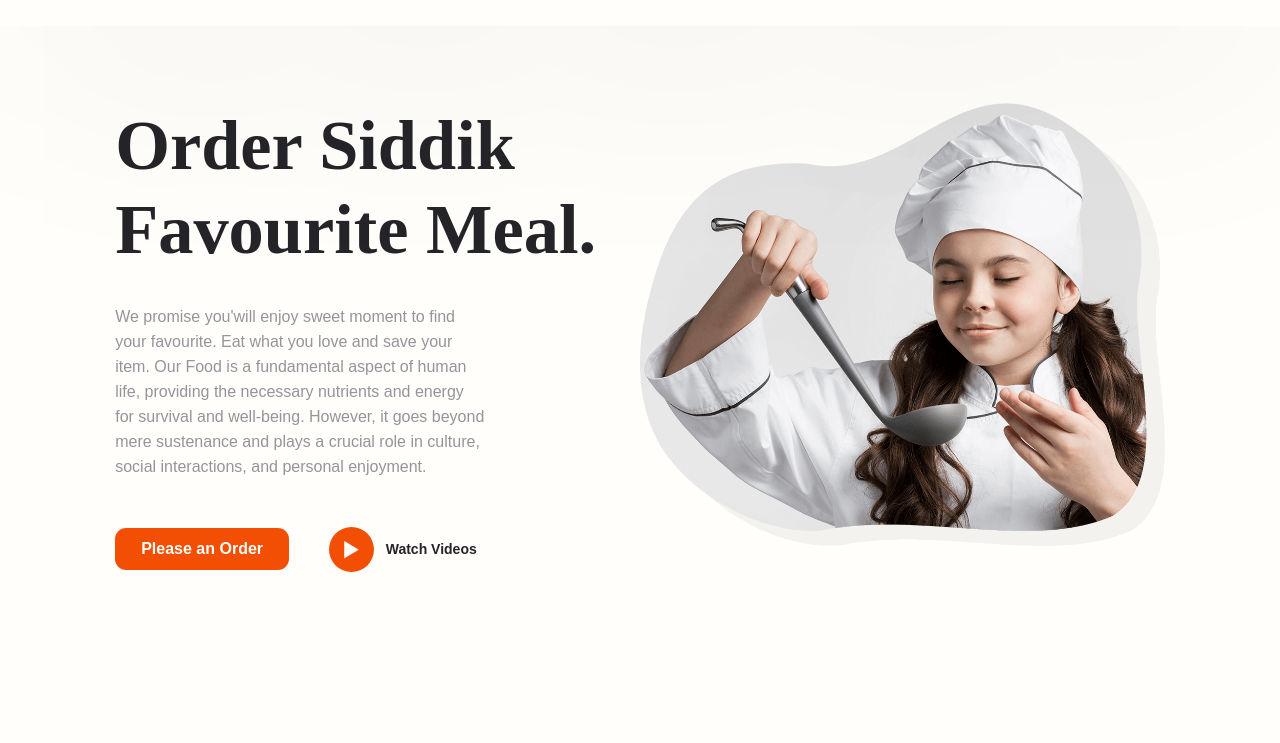
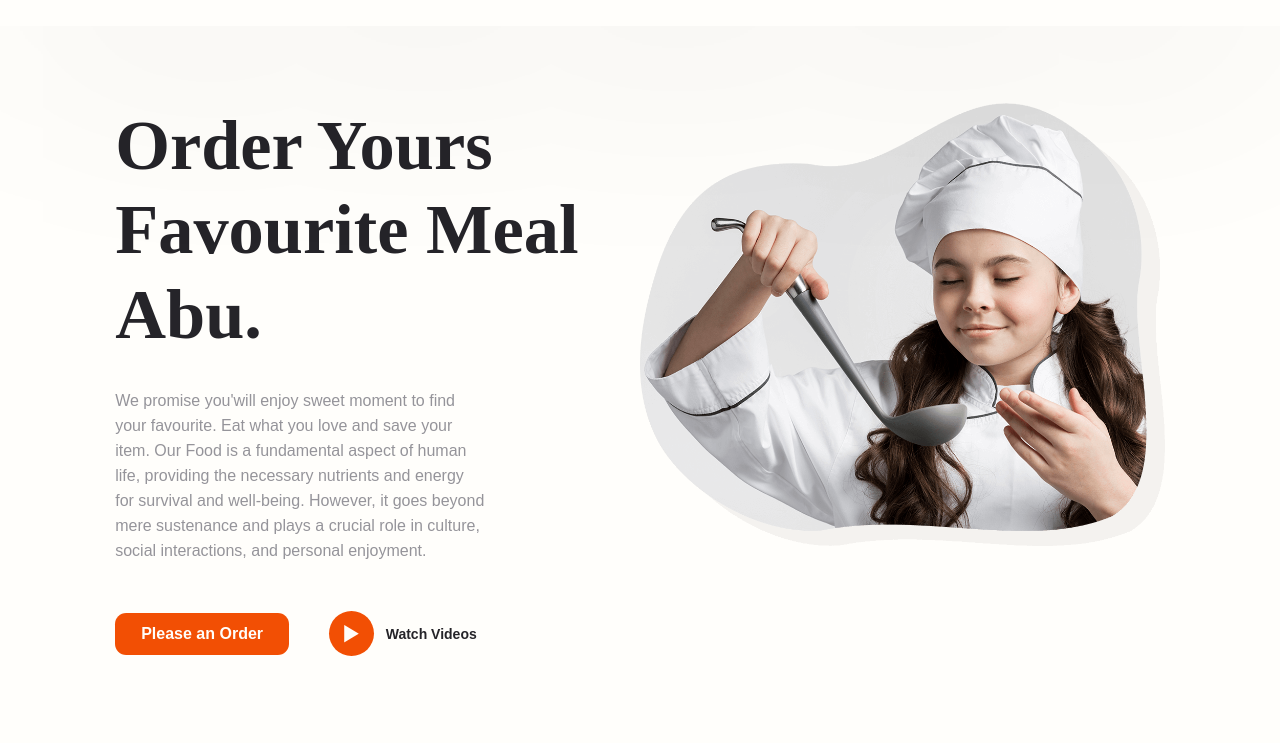
Before and after one commit to Siddik2202/Food-Delivery, a plain HTML site: page index.html in a window 1280 px wide. Shown: the part 57-800 px from the top of the page. Drawn offline with nearby package versions, Linux system fonts and the light colour scheme.

Commit message:
Update index.html

```diff
--- a/index.html
+++ b/index.html
@@ -49,7 +49,7 @@
 
 <section class="home" id="home">
     <div class="home-content">
-        <h1>Order Siddik <br> Favourite Meal. </h1>
+        <h1>Order Yours <br> Favourite Meal Abu. </h1>
         <p>We promise you'will enjoy sweet moment to find your favourite. Eat what you love and save your item.
              Our Food is a fundamental aspect of human life, providing the necessary nutrients and energy for
              survival and well-being. However, it goes beyond mere sustenance and plays a crucial role in culture,
```
